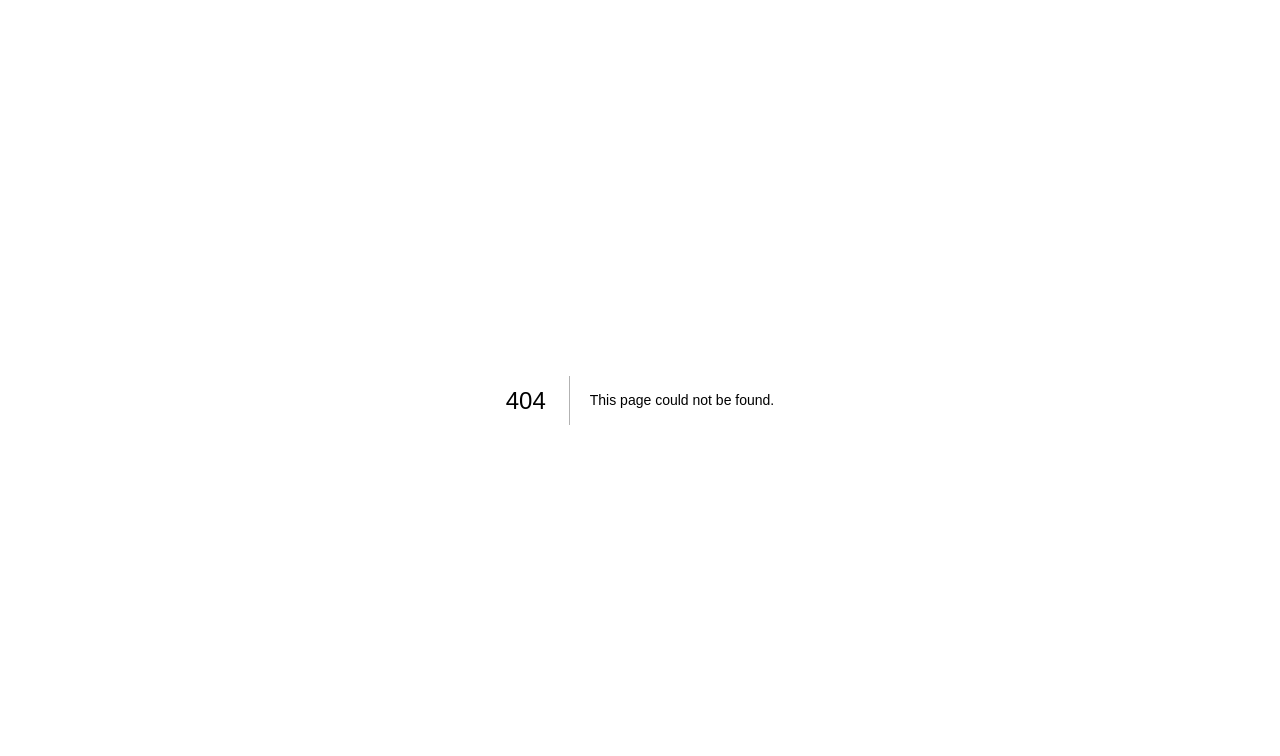
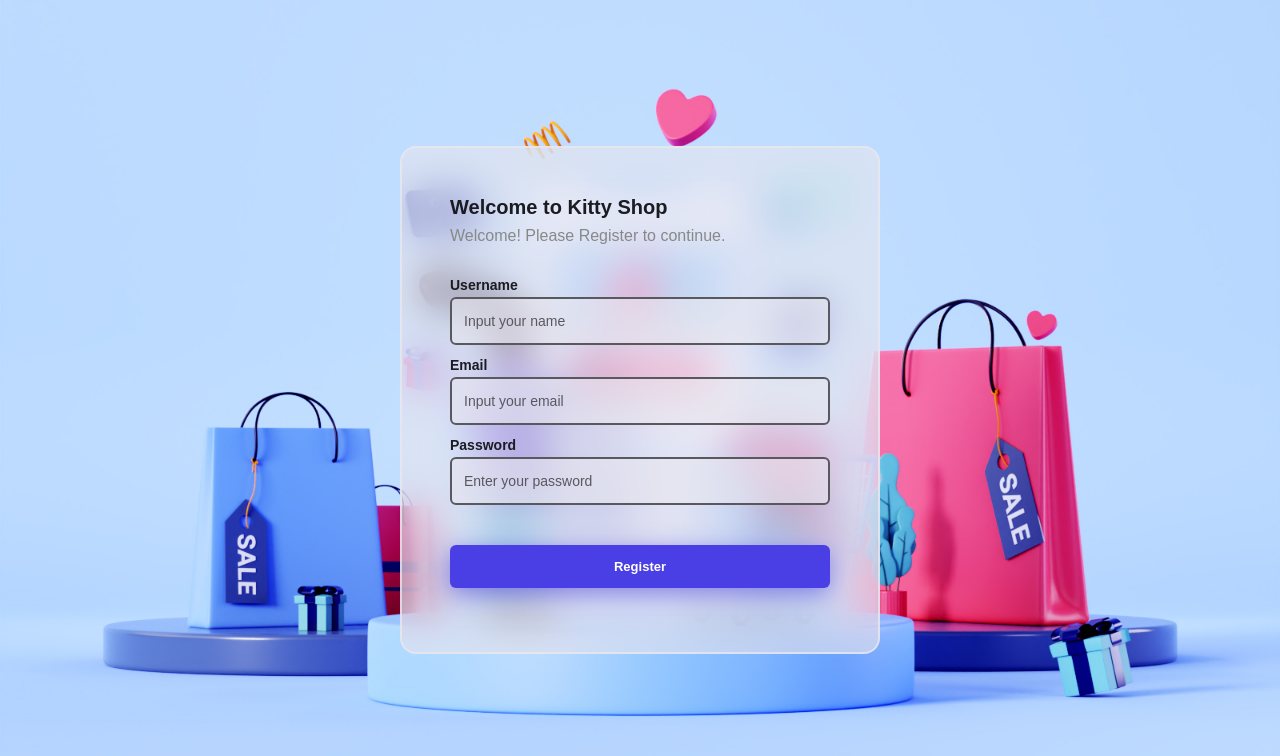
Before and after one commit to PhanTrang01/Ecommerce-CLient, a Next.js app: page /register in a window 1280 px wide. Before the commit this address had no page. Shown: the top 756 px of the page. Built offline with nearby package versions, Linux system fonts and the light colour scheme.

Commit message:
add register page and handle error response

```diff
--- /dev/null
+++ b/pages/register.tsx
@@ -0,0 +1,208 @@
+import { MouseEventHandler, useContext, useState } from "react";
+import Image from "next/image";
+import RegisterBg from "../assets/img/login-bg.jpg";
+import styled from "styled-components";
+import axios from "axios";
+import { setCookie } from "cookies-next";
+import { ToastContext } from "../contexts/ToastContext";
+import { useRouter } from "next/router";
+import { handleRegisterError } from "../utils/handleError";
+
+type UserRegister = {
+  name: string;
+  email: string;
+  password: string;
+};
+
+const Register = () => {
+  const router = useRouter();
+
+  const [dataRegister, setDataRegister] = useState<UserRegister>({
+    name: "",
+    email: "",
+    password: "",
+  });
+
+  const { notify } = useContext(ToastContext);
+
+  const register = async () => {
+    try {
+      const res = await axios.post(
+        "http://localhost:8000/api/auth/register",
+        dataRegister
+      );
+      notify("success", res.data.message);
+      router.push("/login");
+    } catch (error) {
+      handleRegisterError(error);
+    }
+  };
+
+  const registerSubmit: MouseEventHandler<HTMLButtonElement> = async (e) => {
+    e.preventDefault();
+    await register();
+  };
+
+  return (
+    <RegisterContainer>
+      <RegisterContent>
+        <RegisterImg>
+          <Image src={RegisterBg} alt="Register image" />
+        </RegisterImg>
+        <RegisterForm>
+          <div>
+            <RegisterTilte>Welcome to Kitty Shop</RegisterTilte>
+            <RegisterDescription>
+              Welcome! Please Register to continue.
+            </RegisterDescription>
+          </div>
+          <div>
+            <RegisterInputContainer>
+              <div>
+                <RegisterLabel htmlFor="name">Username</RegisterLabel>
+                <RegisterInput
+                  id="name"
+                  type="text"
+                  placeholder="Input your name"
+                  value={dataRegister.name}
+                  onChange={(e) =>
+                    setDataRegister({ ...dataRegister, name: e.target.value })
+                  }
+                />
+              </div>
+              <div>
+                <RegisterLabel htmlFor="email">Email</RegisterLabel>
+                <RegisterInput
+                  id="email"
+                  type="text"
+                  placeholder="Input your email"
+                  value={dataRegister.email}
+                  onChange={(e) =>
+                    setDataRegister({ ...dataRegister, email: e.target.value })
+                  }
+                />
+              </div>
+              <div>
+                <RegisterLabel htmlFor="password">Password</RegisterLabel>
+                <RegisterInput
+                  id="password"
+                  type="password"
+                  placeholder="Enter your password"
+                  value={dataRegister.password}
+                  onChange={(e) =>
+                    setDataRegister({
+                      ...dataRegister,
+                      password: e.target.value,
+                    })
+                  }
+                />
+              </div>
+            </RegisterInputContainer>
+          </div>
+          <div>
+            <RegisterBtnContainer>
+              <RegisterButton onClick={registerSubmit}>Register</RegisterButton>
+            </RegisterBtnContainer>
+          </div>
+        </RegisterForm>
+      </RegisterContent>
+    </RegisterContainer>
+  );
+};
+
+const RegisterContainer = styled.div``;
+
+const RegisterContent = styled.div`
+  display: grid;
+  position: relative;
+  height: 100vh;
+  align-items: center;
+`;
+
+const RegisterImg = styled.div`
+  img {
+    position: absolute;
+    top: 0;
+    width: 100%;
+    height: 100%;
+    object-fit: cover;
+    object-position: center;
+  }
+`;
+
+const RegisterForm = styled.form`
+  display: grid;
+  row-gap: 32px;
+  padding: 48px;
+  width: 480px;
+  justify-self: center;
+  background-color: hsla(244, 16%, 92%, 0.6);
+  border: 2px solid hsla(244, 16%, 92%, 0.75);
+  margin-inline: 24px;
+  backdrop-filter: blur(20px);
+  border-radius: 16px;
+  margin-bottom: auto;
+`;
+
+const RegisterTilte = styled.h1`
+  color: hsl(244, 12%, 12%);
+  font-size: 20px;
+  margin-bottom: 8px;
+`;
+
+const RegisterDescription = styled.p`
+  font-size: 16px;
+  color: #888;
+`;
+
+const RegisterInputContainer = styled.div`
+  display: grid;
+  row-gap: 12px;
+  margin-bottom: 8px;
+`;
+
+const RegisterLabel = styled.label`
+  display: block;
+  color: hsl(244, 12%, 12%);
+  font-size: 14px;
+  font-weight: 600;
+  margin-bottom: 4px;
+`;
+
+const RegisterInput = styled.input`
+  width: 100%;
+  padding: 14px 12px;
+  border-radius: 6px;
+  border: 2px solid hsl(244, 4%, 36%);
+  background-color: hsla(244, 16%, 92%, 0.6);
+  color: hsl(244, 12%, 12%);
+  font-size: 14px;
+  font-weight: 500;
+  transition: border 0.4s;
+  ::placeholder {
+    color: hsl(244, 4%, 36%);
+  }
+  :focus {
+    border: 2px solid hsl(244, 75%, 57%);
+  }
+`;
+
+const RegisterBtnContainer = styled.div`
+  display: flex;
+  column-gap: 12px;
+`;
+
+const RegisterButton = styled.button`
+  width: 100%;
+  padding: 14px 32px;
+  background-color: hsl(244, 75%, 57%);
+  color: #fff;
+  font-size: 13px;
+  font-weight: 600;
+  box-shadow: 0 6px 24px hsla(244, 75%, 48%, 0.5);
+  margin-bottom: 16px;
+  cursor: pointer;
+  border-radius: 6px;
+`;
+
+export default Register;
--- /dev/null
+++ b/utils/handleError.ts
@@ -0,0 +1,40 @@
+import { toast } from "react-toastify";
+
+export const handleLoginError = (err: any) => {
+  const res = err.response;
+  if (res.status === 400) {
+    console.error("Bad Request");
+    if (res.data.email?.length > 0) {
+      toast.error(res.data.email[0]);
+    }
+    if (res.data.password?.length > 0) {
+      toast.error(res.data.password[0]);
+    }
+  } else if (res.status === 401) {
+    console.error("Unauthorized");
+    toast.error("Email or password incorrect!!");
+  } else if (res.status === 500) {
+    console.error("Internal server error");
+    toast.error("Có lỗi xảy ra, vui lòng thử lại!");
+  }
+};
+
+export const handleRegisterError = (error: any) => {
+  const res = error.response;
+
+  if (res.status === 400) {
+    console.error("Bad Request");
+    if (res.data.name?.length > 0) {
+      toast.error(res.data.name[0]);
+    }
+    if (res.data.email?.length > 0) {
+      toast.error(res.data.email[0]);
+    }
+    if (res.data.password?.length > 0) {
+      toast.error(res.data.password[0]);
+    }
+  } else if (res.status === 500) {
+    console.error("Internal server error");
+    toast.error("Có lỗi xảy ra, vui lòng thử lại!");
+  }
+};
```
Also changed, not shown: pages/login.tsx (+15 -13 lines).
